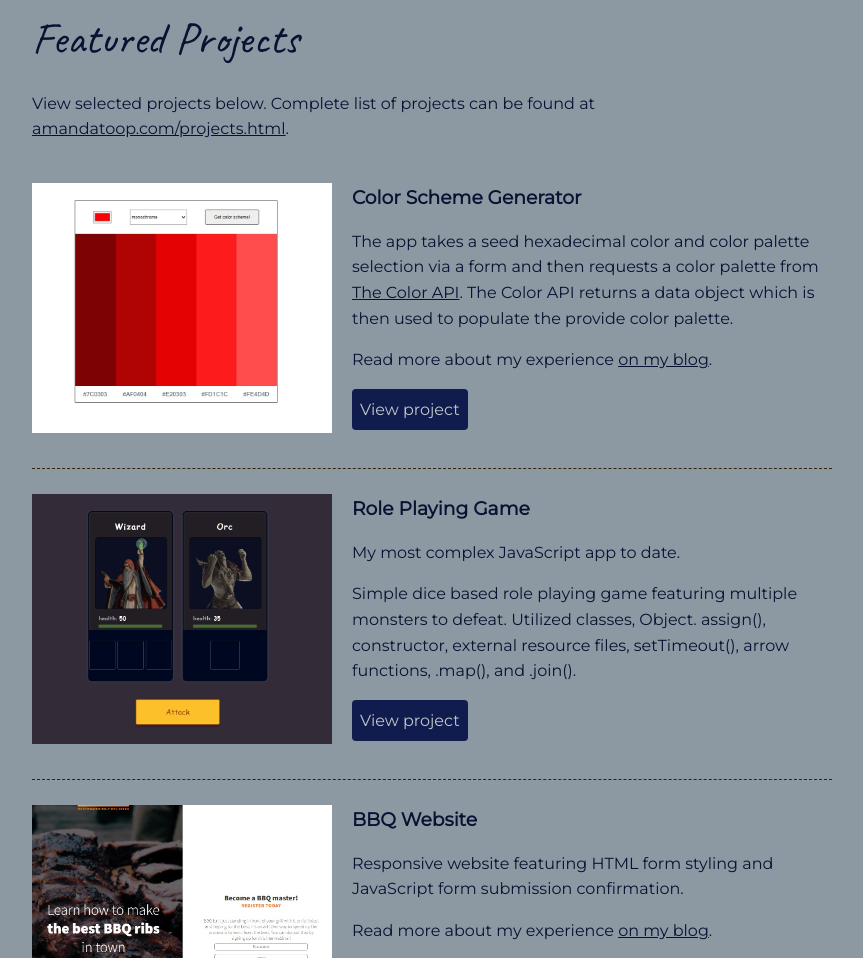
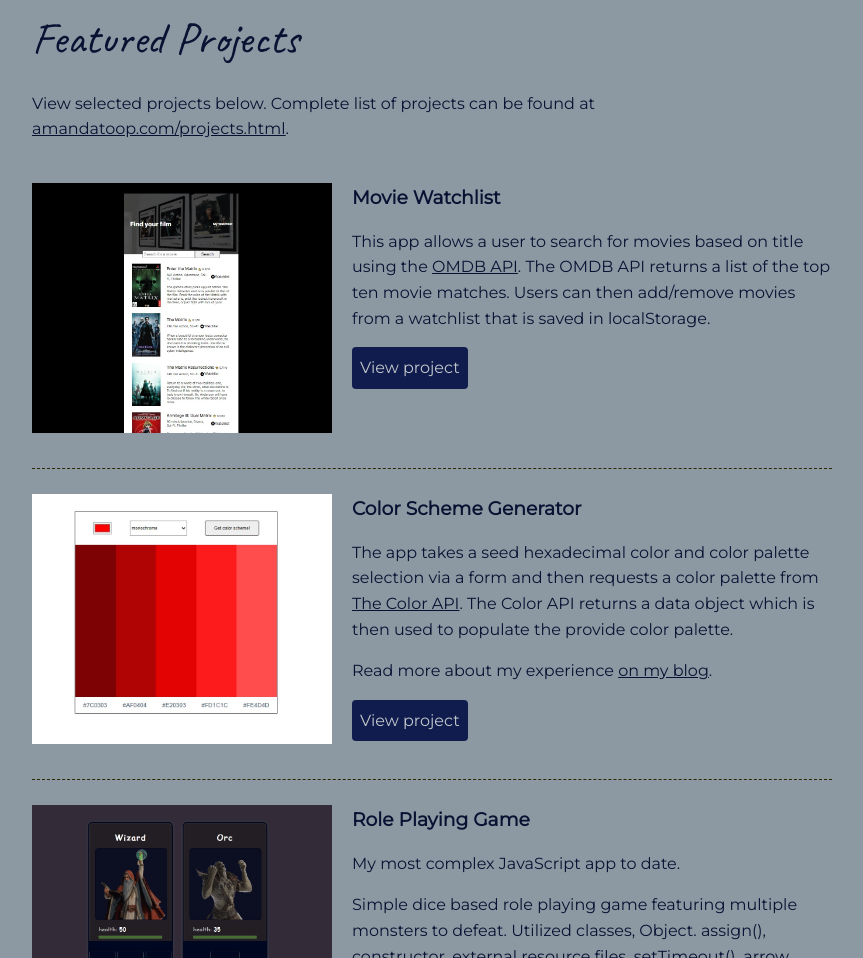
Before and after one commit to atoopdev/Portfolio-website, a plain HTML site: page index.html in a window 1280 px wide. Shown: the part 879-1837 px from the top of the page, without its empty margins (208-1071 px from the left). Drawn offline with Linux system fonts and the light colour scheme.

Commit message:
add movies watchlist project

```diff
--- a/index.html
+++ b/index.html
@@ -66,6 +66,21 @@
 
           <!-- Webdev Projects -->
 
+
+          <section class ="project-item">
+            <a href="https://amandatoop.com/projects/scrimba/movie-watchlist/"><img class="project-img" src="images/movie-watchlist.jpg" alt="Screenshot of movie watchlist app"></a>
+
+            <h3>Movie Watchlist</h3>
+
+                      <p>This app allows a user to search for movies based on title using the <a href="https://www.omdbapi.com/">OMDB API</a>. The OMDB API returns a list of the top ten movie matches. Users can then add/remove movies from a watchlist that is saved in localStorage.</p>
+
+                      <!-- <p>Read more about my experience <a href="https://amandatoop.com/blog/2022/04/07/fun-with-apis-part-3/">on my blog</a>.</p> -->
+
+
+            <a class="btn" href="https://amandatoop.com/projects/scrimba/movie-watchlist/" target="_blank">View project</a>
+            </section>
+
+            <!-- end project -->
 
           <section class ="project-item">
             <a href="https://amandatoop.com/projects/scrimba/color-scheme-generator/colorschemegen.html"><img src="images/color-scheme.jpg" alt="Screenshot of Color Scheme Generator App"></a>
```
